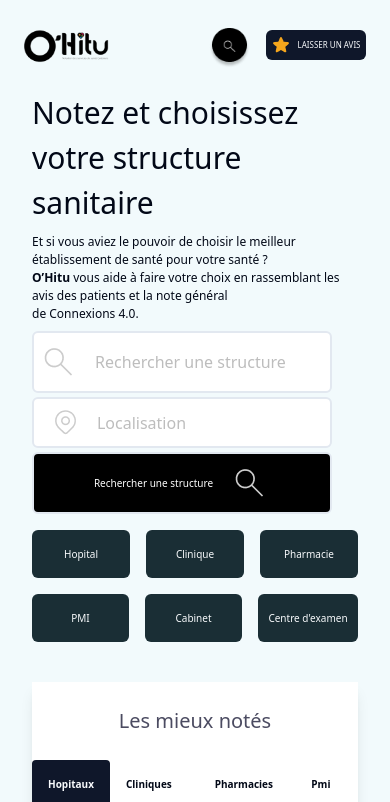
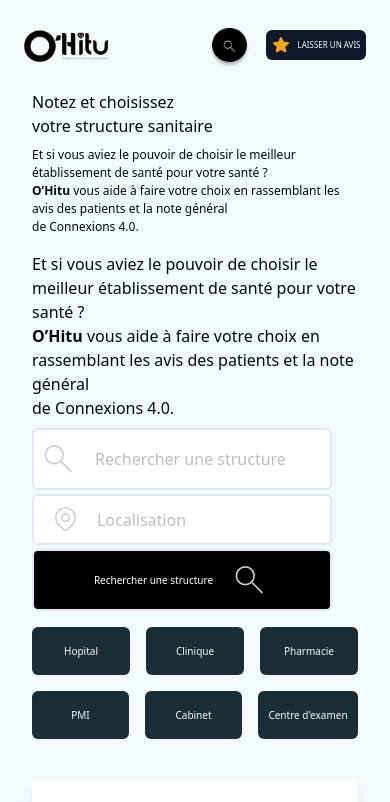
Before and after one commit to JojoELITE/O-Hitu-vite-project, a React (Vite) app: page / in a window 390 px wide. Shown: the top 802 px of the page. Built offline with nearby package versions, Linux system fonts and the light colour scheme.

Commit message:
fin de la version mobile , debut desktop

```diff
--- a/src/pages/Home.jsx
+++ b/src/pages/Home.jsx
@@ -71,20 +71,28 @@ function Home() {
 
 
 
-        <div className=" px-8 bg-[#F2FAFC]">
+        <div className=" px-8 bg-[#F2FAFC] lg:flex justify-between">
 
             <div>
 
-                <div className="text-[30px]">
+                <div className="lg:ext-[54.8px] sm:text-[30px]">
                     <h1>Notez et choisissez <br/> votre structure sanitaire</h1>
                 </div>
 
 
-                <div className="py-2 text-[12px]">
+                <div className="py-2 text-[12px] lg:hidden">
                     <h6 >
                         Et si vous aviez le pouvoir de choisir le meilleur <br/>établissement de santé pour votre santé ?
                         <br/><span className="font-bold">O’Hitu</span> vous aide à faire votre choix en rassemblant les avis des patients et la note général
                         <br/>de Connexions 4.0.
+                    </h6>
+                </div>
+
+                <div className="py-2">
+                    <h6 >
+                        Et si vous aviez le pouvoir de choisir le meilleur établissement de santé pour votre santé ? <br/>
+                            <span className="font-bold">O’Hitu</span> vous aide à faire votre choix en rassemblant les avis des patients et la note général<br/>
+                        de Connexions 4.0.
                     </h6>
                 </div>
 
```
